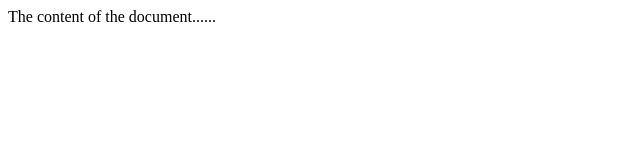
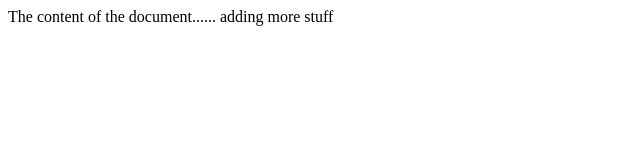
Before and after one commit to Tasha25/mr, a plain HTML site: page index.html in a window 1280 px wide. Shown: the whole page, without its empty margins (0-640 px from the left). Drawn offline with Linux system fonts and the light colour scheme.

Commit message:
third commit

```diff
--- a/index.html
+++ b/index.html
@@ -8,4 +8,6 @@
 The content of the document......
 </body>
 
+adding more stuff
+
 </html>
```
